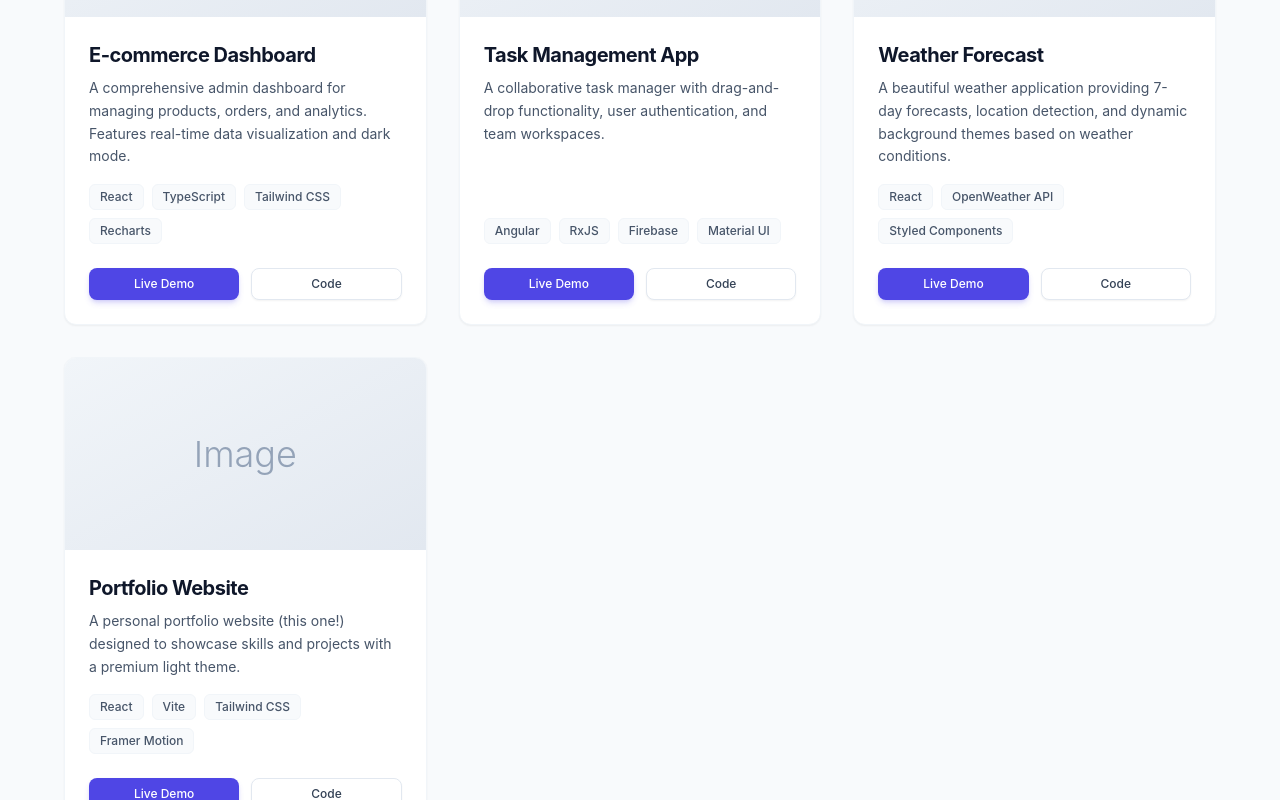
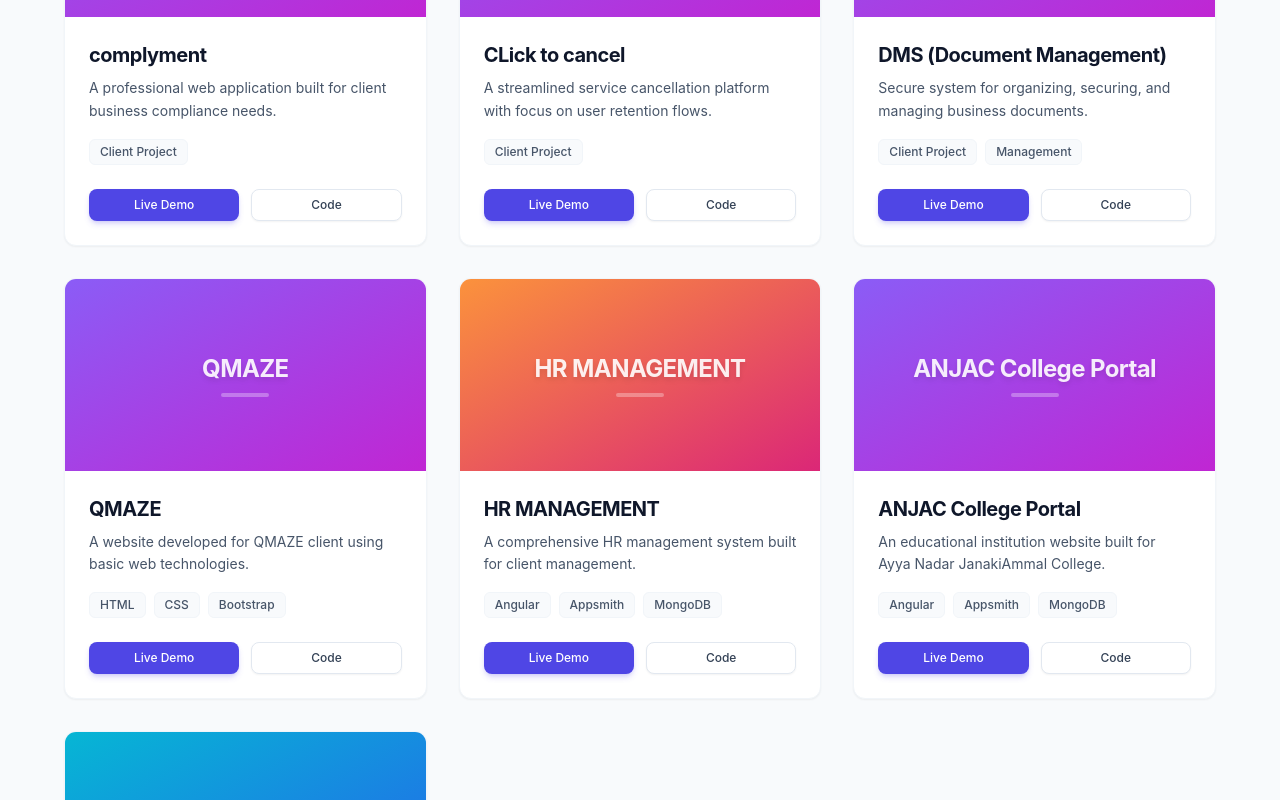
Before and after one commit to siva-ranjanic/MyPortfolio, a React (Vite) app: page /projects in a window 1280 px wide. Shown: the part 440-1240 px from the top of the page. Built offline with nearby package versions, Linux system fonts and the light colour scheme.

Commit message:
feat: implement initial portfolio pages (Home, About, Projects, Contact) and ProjectCard component

```diff
--- a/src/components/ui/ProjectCard.tsx
+++ b/src/components/ui/ProjectCard.tsx
@@ -33,15 +33,24 @@ const ProjectCard: React.FC<ProjectCardProps> = ({
                 className
             )}>
             {/* Image Placeholder */}
-            <div className="h-48 bg-slate-100 relative overflow-hidden">
+            <div className="h-48 relative overflow-hidden group-hover:hue-rotate-15 transition-all duration-700">
                 {imageUrl ? (
                     <img src={imageUrl} alt={title} className="w-full h-full object-cover transition-transform duration-500 group-hover:scale-105" />
                 ) : (
-                    <div className="w-full h-full flex items-center justify-center bg-gradient-to-br from-slate-100 to-slate-200 text-slate-400">
-                        <span className="text-4xl font-light">Image</span>
+                    <div className={cn(
+                        "w-full h-full flex flex-col items-center justify-center p-6 text-white bg-gradient-to-br",
+                        // Deterministic gradient based on title length/char to keep it consistent re-renders
+                        title.length % 5 === 0 ? "from-violet-500 to-fuchsia-600" :
+                            title.length % 5 === 1 ? "from-cyan-500 to-blue-600" :
+                                title.length % 5 === 2 ? "from-emerald-400 to-teal-600" :
+                                    title.length % 5 === 3 ? "from-orange-400 to-pink-600" :
+                                        "from-indigo-500 to-purple-600"
+                    )}>
+                        <h4 className="text-2xl font-bold text-center opacity-90 drop-shadow-md">{title}</h4>
+                        <div className="mt-2 w-12 h-1 bg-white/30 rounded-full" />
                     </div>
                 )}
-                <div className="absolute inset-0 bg-black/0 group-hover:bg-black/5 transition-colors duration-300" />
+                <div className="absolute inset-0 bg-black/0 group-hover:bg-black/10 transition-colors duration-300" />
             </div>
 
             <div className="flex-1 p-6 flex flex-col">
--- a/src/pages/About.tsx
+++ b/src/pages/About.tsx
@@ -11,7 +11,7 @@ const About: React.FC = () => {
                         <h1 className="text-4xl md:text-5xl font-bold text-slate-900">About Me</h1>
                         <div className="prose prose-lg text-slate-600 max-w-none leading-relaxed">
                             <p>
-                                Hello! I'm a passionate Frontend Developer with <strong className="text-primary">2.5 years of professional experience</strong> building modern web applications.
+                                Hello! I'm <strong className="text-primary">C. SIVARANJANI</strong>, a Software Developer - Front End with professional experience building modern web applications since June 2023.
                                 My journey in web development has been driven by a love for creating intuitive and visually appealing user interfaces.
                             </p>
                             <p>
@@ -29,25 +29,44 @@ const About: React.FC = () => {
                             <div className="relative pl-8 border-l-2 border-primary/30 hover:border-primary transition-colors duration-300">
                                 <div className="absolute -left-[9px] top-0 h-4 w-4 rounded-full bg-primary ring-4 ring-white"></div>
                                 <div className="space-y-2">
-                                    <h3 className="text-2xl font-bold text-slate-900">Frontend Developer</h3>
-                                    <p className="text-primary font-semibold">2023 - Present</p>
+                                    <h3 className="text-2xl font-bold text-slate-900">Software Developer - Front End</h3>
+                                    <p className="text-primary font-semibold">Skill mine, Bangalore | June 2023 - Present</p>
                                     <p className="text-slate-600 leading-relaxed">
-                                        Developing complex single-page applications using React and Angular.
-                                        Collaborating with cross-functional teams to deliver high-quality features.
-                                        Optimizing application performance and ensuring cross-browser compatibility.
+                                        Worked on Key Projects:
+                                        <br />• <strong>complyment</strong>
+                                        <br />• <strong>CLick to cancel</strong>
+                                        <br />• <strong>DMS (Document Management System)</strong>
                                     </p>
                                 </div>
                             </div>
 
                             <div className="relative pl-8 border-l-2 border-slate-200 hover:border-slate-300 transition-colors duration-300">
                                 <div className="absolute -left-[9px] top-0 h-4 w-4 rounded-full bg-slate-300 ring-4 ring-white"></div>
-                                <div className="space-y-2">
-                                    <h3 className="text-2xl font-bold text-slate-900">Junior Web Developer</h3>
-                                    <p className="text-slate-500 font-medium">2021 - 2023</p>
-                                    <p className="text-slate-600 leading-relaxed">
-                                        Assisted in the development of client websites using HTML, CSS, and JavaScript.
-                                        Gained hands-on experience with modern frontend frameworks and version control systems.
-                                    </p>
+                                <div className="space-y-4">
+                                    <h3 className="text-2xl font-bold text-slate-900">Education</h3>
+
+                                    <div className="space-y-1">
+                                        <h4 className="text-lg font-semibold text-slate-800">MCA (Master of Computer Application)</h4>
+                                        <p className="text-slate-600">Ayya Nadar JanakiAmmal College, Sivakasi | 2021-2023</p>
+                                        <p className="text-primary font-medium">Percentage: 82%</p>
+                                    </div>
+
+                                    <div className="space-y-1">
+                                        <h4 className="text-lg font-semibold text-slate-800">B.Sc (Computer Science)</h4>
+                                        <p className="text-slate-600">Ayya Nadar JanakiAmmal College, Sivakasi | 2018-2021</p>
+                                        <p className="text-primary font-medium">Percentage: 77%</p>
+                                    </div>
+
+                                    <div className="space-y-1">
+                                        <h4 className="text-lg font-semibold text-slate-800">HSC</h4>
+                                        <p className="text-slate-600">SHNV Hr. Sec. School, Sivakasi | 2017</p>
+                                        <p className="text-primary font-medium">Percentage: 81.5%</p>
+                                    </div>
+
+                                    <div className="space-y-1">
+                                        <h4 className="text-lg font-semibold text-slate-800">SSLC</h4>
+                                        <p className="text-slate-600">SHNV Hr. Sec. School | 2015</p>
+                                    </div>
                                 </div>
                             </div>
                         </div>
--- a/src/pages/Contact.tsx
+++ b/src/pages/Contact.tsx
@@ -38,19 +38,19 @@ const Contact: React.FC = () => {
                                     <div className="h-10 w-10 rounded-full bg-indigo-50 flex items-center justify-center text-primary">
                                         <svg xmlns="http://www.w3.org/2000/svg" width="20" height="20" viewBox="0 0 24 24" fill="none" stroke="currentColor" strokeWidth="2" strokeLinecap="round" strokeLinejoin="round"><rect width="20" height="16" x="2" y="4" rx="2" /><path d="m22 7-8.97 5.7a1.94 1.94 0 0 1-2.06 0L2 7" /></svg>
                                     </div>
-                                    <span>hello@example.com</span>
+                                    <span>ranjanidream13@gmail.com</span>
                                 </div>
                                 <div className="flex items-center gap-4 text-slate-600">
                                     <div className="h-10 w-10 rounded-full bg-indigo-50 flex items-center justify-center text-primary">
                                         <svg xmlns="http://www.w3.org/2000/svg" width="20" height="20" viewBox="0 0 24 24" fill="none" stroke="currentColor" strokeWidth="2" strokeLinecap="round" strokeLinejoin="round"><path d="M16 8a6 6 0 0 1 6 6v7h-4v-7a2 2 0 0 0-2-2 2 2 0 0 0-2 2v7h-4v-7a6 6 0 0 1 6-6z" /><rect width="4" height="12" x="2" y="9" /><circle cx="4" cy="4" r="2" /></svg>
                                     </div>
-                                    <span>linkedin.com/in/yourprofile</span>
+                                    <a href="https://www.linkedin.com/in/siva-ranjani-b9b489264"></a>
                                 </div>
                                 <div className="flex items-center gap-4 text-slate-600">
                                     <div className="h-10 w-10 rounded-full bg-indigo-50 flex items-center justify-center text-primary">
                                         <svg xmlns="http://www.w3.org/2000/svg" width="20" height="20" viewBox="0 0 24 24" fill="none" stroke="currentColor" strokeWidth="2" strokeLinecap="round" strokeLinejoin="round"><path d="M15 22v-4a4.8 4.8 0 0 0-1-3.5c3 0 6-2 6-5.5.08-1.25-.27-2.48-1-3.5.28-1.15.28-2.35 0-3.5 0 0-1 0-3 1.5-2.64-.5-5.36.5-8 0C6 2 5 2 5 2c-.3 1.15-.3 2.35 0 3.5A5.403 5.403 0 0 0 4 9c0 3.5 3 5.5 6 5.5-.39.49-.68 1.05-.85 1.65-.17.6-.22 1.23-.15 1.85v4" /><path d="M9 18c-4.51 2-5-2-7-2" /></svg>
                                     </div>
-                                    <span>github.com/yourusername</span>
+                                    <a href="https://github.com/siva-ranjanic"></a>
                                 </div>
                             </div>
                         </div>
--- a/src/pages/Home.tsx
+++ b/src/pages/Home.tsx
@@ -6,14 +6,15 @@ import PageTransition from '../components/layout/PageTransition';
 
 const Home: React.FC = () => {
     const skills = [
+        { name: 'Angular', level: 'Advanced' },
         { name: 'React', level: 'Advanced' },
-        { name: 'Angular', level: 'Advanced' },
-        { name: 'TypeScript', level: 'Advanced' },
-        { name: 'JavaScript', level: 'Expert' },
-        { name: 'HTML5', level: 'Expert' },
-        { name: 'CSS3', level: 'Expert' },
-        { name: 'Tailwind CSS', level: 'Advanced' },
-        { name: 'Responsive Design', level: 'Expert' },
+        { name: 'Vite', level: 'Intermediate' },
+        { name: 'HTML', level: 'Expert' },
+        { name: 'CSS', level: 'Expert' },
+        { name: 'Bootstrap', level: 'Advanced' },
+        { name: 'Figma', level: 'Intermediate' },
+        { name: 'MongoDB', level: 'Intermediate' },
+        { name: 'Appsmith', level: 'Advanced' },
     ];
 
     return (
--- a/src/pages/Projects.tsx
+++ b/src/pages/Projects.tsx
@@ -5,30 +5,51 @@ import PageTransition from '../components/layout/PageTransition';
 const Projects: React.FC = () => {
     const projects = [
         {
-            title: 'E-commerce Dashboard',
-            description: 'A comprehensive admin dashboard for managing products, orders, and analytics. Features real-time data visualization and dark mode.',
-            tags: ['React', 'TypeScript', 'Tailwind CSS', 'Recharts'],
+            title: 'complyment',
+            description: 'A professional web application built for client business compliance needs.',
+            tags: ['Client Project'],
             demoUrl: '#',
             repoUrl: '#'
         },
         {
-            title: 'Task Management App',
-            description: 'A collaborative task manager with drag-and-drop functionality, user authentication, and team workspaces.',
-            tags: ['Angular', 'RxJS', 'Firebase', 'Material UI'],
+            title: 'CLick to cancel',
+            description: 'A streamlined service cancellation platform with focus on user retention flows.',
+            tags: ['Client Project'],
             demoUrl: '#',
             repoUrl: '#'
         },
         {
-            title: 'Weather Forecast',
-            description: 'A beautiful weather application providing 7-day forecasts, location detection, and dynamic background themes based on weather conditions.',
-            tags: ['React', 'OpenWeather API', 'Styled Components'],
+            title: 'DMS (Document Management)',
+            description: 'Secure system for organizing, securing, and managing business documents.',
+            tags: ['Client Project', 'Management'],
             demoUrl: '#',
             repoUrl: '#'
         },
         {
-            title: 'Portfolio Website',
-            description: 'A personal portfolio website (this one!) designed to showcase skills and projects with a premium light theme.',
-            tags: ['React', 'Vite', 'Tailwind CSS', 'Framer Motion'],
+            title: 'QMAZE',
+            description: 'A website developed for QMAZE client using basic web technologies.',
+            tags: ['HTML', 'CSS', 'Bootstrap'],
+            demoUrl: '#',
+            repoUrl: '#'
+        },
+        {
+            title: 'HR MANAGEMENT',
+            description: 'A comprehensive HR management system built for client management.',
+            tags: ['Angular', 'Appsmith', 'MongoDB'],
+            demoUrl: '#',
+            repoUrl: '#'
+        },
+        {
+            title: 'ANJAC College Portal',
+            description: 'An educational institution website built for Ayya Nadar JanakiAmmal College.',
+            tags: ['Angular', 'Appsmith', 'MongoDB'],
+            demoUrl: '#',
+            repoUrl: '#'
+        },
+        {
+            title: 'Authentication System',
+            description: 'Academic project focusing on secure user authentication flows.',
+            tags: ['Academic Project'],
             demoUrl: '#',
             repoUrl: '#'
         }
```
